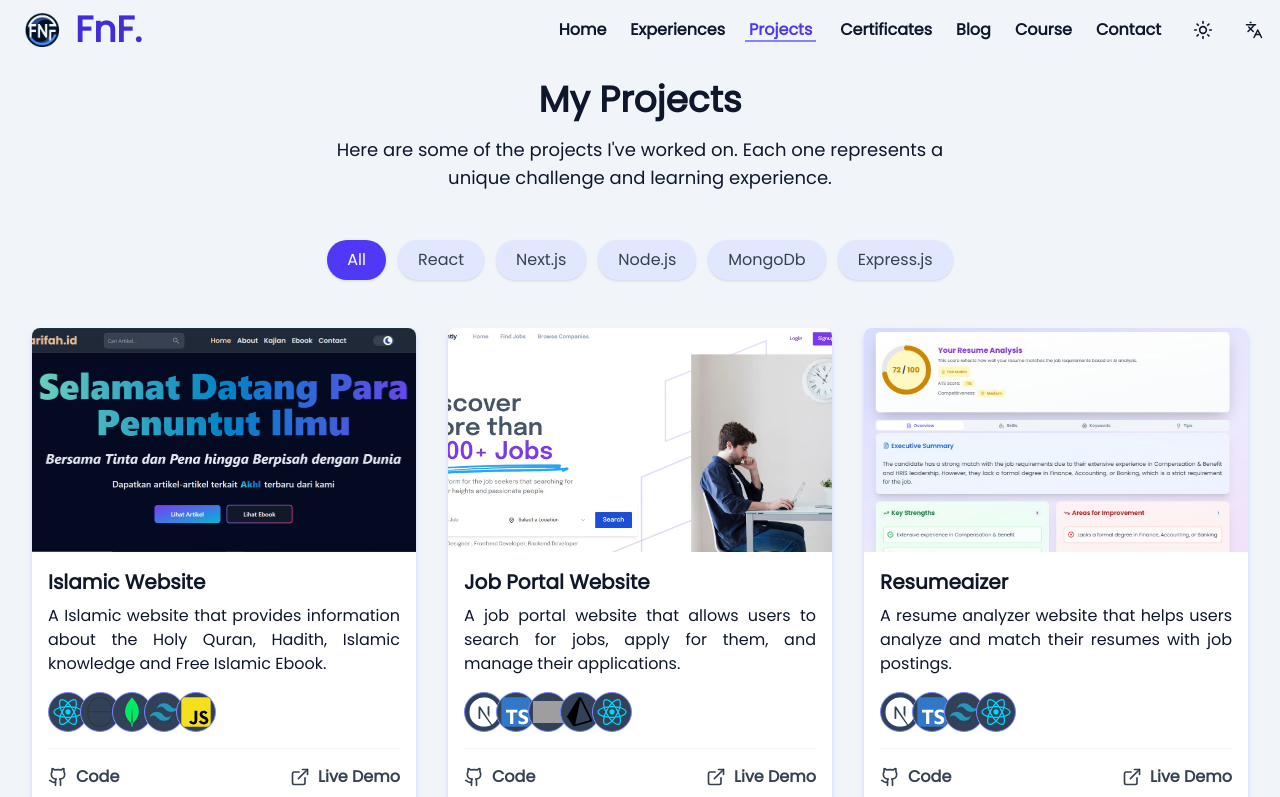
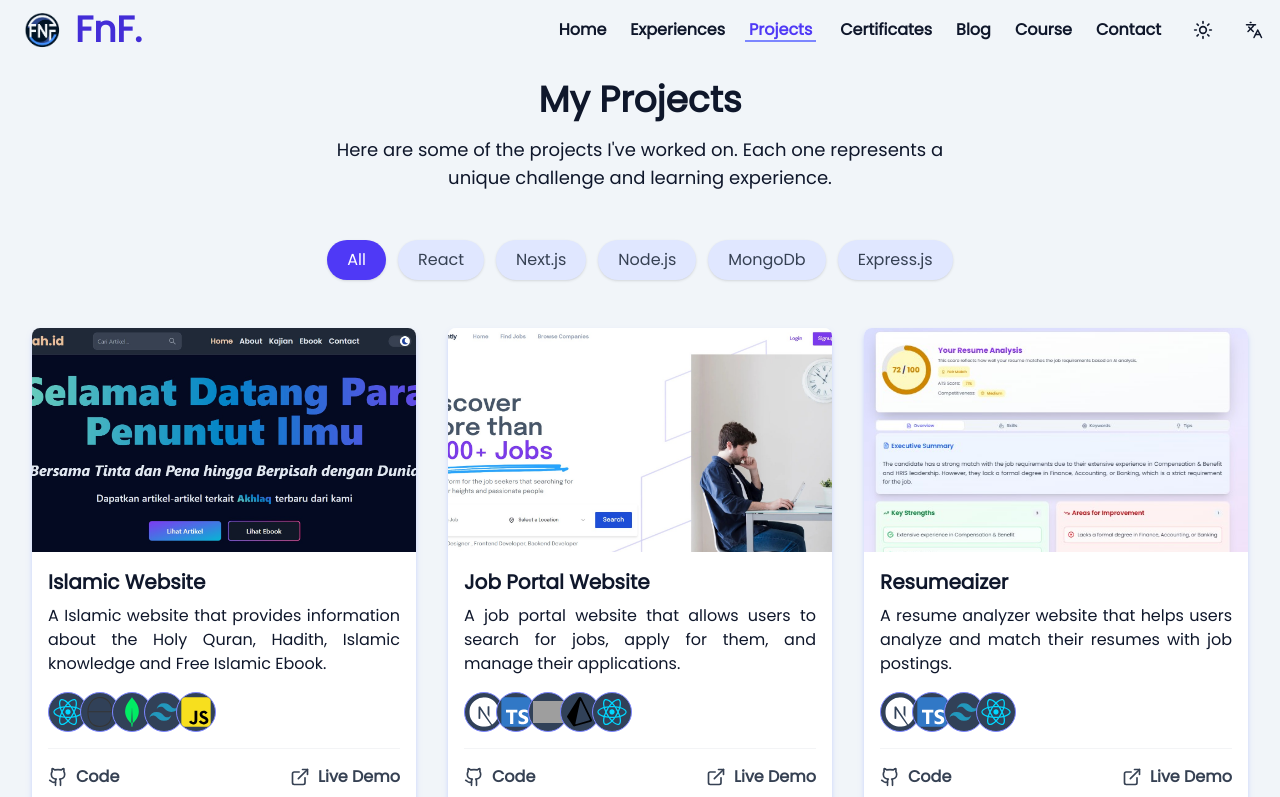
Before and after one commit to faqihfnf/faqih-portofolio, a Next.js app: page /projects in a window 1280 px wide. Shown: the top 797 px of the page. Built offline with nearby package versions, Linux system fonts and the light colour scheme; grey boxes are pictures that could not be loaded.

Commit message:
update link proiject marifah.id

```diff
--- a/src/data/projects.ts
+++ b/src/data/projects.ts
@@ -12,7 +12,7 @@ export const projects: Project[] = [
   {
     title: "Islamic Website",
     description: "A Islamic website that provides information about the Holy Quran, Hadith, Islamic knowledge and Free Islamic Ebook.",
-    image: "/projects/marifah.png",
+    image: "/projects/marifah.jpg",
     technologies: ["React", "Node.js", "MongoDB", "Tailwind", "Express.js"],
     stackIcons: ["/stack/react.svg", "/stack/expressjs.svg", "/stack/mongodb.svg", "/stack/tailwind.svg", "/stack/javascript.svg"],
     githubUrl: "https://github.com/faqihfnf",
```
Also changed, not shown: public/projects/marifah.PNG (deleted), public/projects/marifah.jpg (added).
